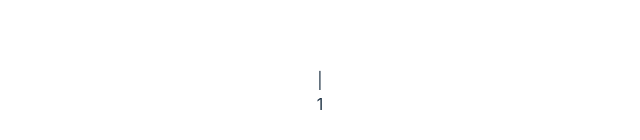
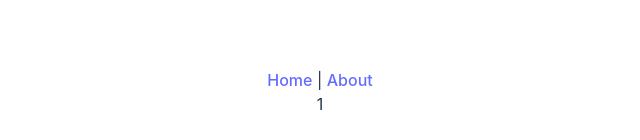
Before and after one commit to eavan5/vue-router-analyse, a Vue app: page /about in a window 1280 px wide. Shown: the part 308-448 px from the top of the page, without its empty margins (320-960 px from the left). Built offline with nearby package versions, Linux system fonts and the light colour scheme.

Commit message:
feat: router.push

```diff
--- a/router.html
+++ b/router.html
@@ -14,10 +14,10 @@
     // 2. 路由的核心， 我们要自己维护路径的切换，要维护跳转的状态， replace, push (状态信息：滚动条等)
     // 3. 可以注入监听方法，路径变化后，可以通知我们
 
-    function createCurrentLocation (bases = '') {
+    function createCurrentLocation (bases = '') { //
       let { pathname, search, hash } = location
       if (bases.startsWith('#')) {
-        hash.slice(1) || '/'
+        return hash.slice(1) || '/'
       }
       return pathname + search + hash
     }
@@ -46,7 +46,7 @@
         currentState.value = state
       }
 
-      if (!currentState.value) { // 发生跳转初始化存入状态
+      if (!currentState.value) { // 发生跳转 初始化存入状态
         changeLocation(currentLocation.value, buildState(null, currentLocation.value, null, true), true)
       }
       // console.log(currentLocation.value, currentState.value, history.state);
--- a/src/App.vue
+++ b/src/App.vue
@@ -1,4 +1,18 @@
+<!-- <script >
+export default {
+  name: 'App',
+  mounted () {
+    console.log(this.$route);
+    console.log(this.$router);
+  }
+}
+</script> -->
 <script setup>
+import { inject } from 'vue';
+
+const route = inject('route')
+const router = inject('router')
+console.log(route, router);
 
 </script>
 
--- a/src/vue-router/index.jsx
+++ b/src/vue-router/index.jsx
@@ -1,3 +1,5 @@
+import { shallowRef, computed,inject } from 'vue'
+
 export * from './history'
 
 function normalizeRecord(record) {
@@ -21,7 +23,8 @@ function createRecord(record, parent) {
 		parent,
 		children: [],
 	}
-	if (parent) {
+  if (parent) {
+    //反过来记住儿子
 		parent.children.push(obj)
 	}
 	return obj
@@ -46,28 +49,120 @@ function createRouterMatcher(routes) {
 	function addRoutes(routes) {
 		routes.forEach(route => addRoute(route))
 	}
+  function resolveMatcher (route) {
+    let matched = []
+    let record = matchers.find(record => record.path === route.path)
+
+    while (record) {
+      matched.push(record)
+      record = record.parent
+    }
+    return {
+      path: route.path,
+      matched
+    }
+  }
+
 	addRoutes(routes)
 	// console.log(matchers)
 	return {
 		matchers,
-		addRoutes,
+    addRoutes,
+    resolveMatcher,
 		addRoute, // vue的动态路由添加，就是调用这个方法
 	}
+}
+
+const START_LOCATION_STATE = {
+	// 开始的状态
+	path: '/',
+	matched: [],
+	query: {},
+	params: {},
 }
 
 export function createRouter(options) {
 	let { routes, history } = options
 
+  let ready = false
+
+
 	// 根据routes，生成对应的匹配器 [{path: '/', component: Home}, {path: '/about', component: About}]
-	const { addRoute, addRoutes, matchers } = createRouterMatcher(routes)
+	const { addRoute, addRoutes, resolveMatcher,matchers } = createRouterMatcher(routes)
+	// console.log(matchers, history)
+
+	const currentRoute = shallowRef(START_LOCATION_STATE) // 只监听一层 类似vue2的$route
+	// console.log(currentRoute)
+
+	if (currentRoute.value === START_LOCATION_STATE) {
+		// 用户一加载
+		push(history.location) // 根据用户当前的路径做一次匹配操作
+	}
+
+	let reactiveRoute = {}
+	for (const key in START_LOCATION_STATE) {
+		reactiveRoute[key] = computed(() => currentRoute.value[key])
+	}
+	console.log(reactiveRoute)
+
+  function resolve (to) {
+		if (typeof to === 'string') {
+			to = { path: to }
+    }
+		return resolveMatcher(to) // 当前的路径是什么 匹配的结果是什么
+  }
+
+
+  function markReady() {
+    if (ready) return
+    ready = true
+    history.listen((to) => {
+      // 监听用户的前进后退事件，再次发生跳转逻辑，更新当前的currentRoute
+      let targetLocation = resolve(to)
+      const from = currentRoute.value
+      finalNavigation(targetLocation, from,true)
+    })
+  }
+
+  function finalNavigation (to,from,replace) {
+    if (from === START_LOCATION_STATE||replace) { // 第一次是replace模式
+      history.replace(to.path)
+    } else {
+      history.push(to.path) // 后续的是push模式
+    }
+    currentRoute.value = to
+    markReady()
+  }
+
+	function push(to) {
+    const targetLocation = resolve(to)
+    const from = currentRoute.value
+    finalNavigation(targetLocation, from)
+    console.log(currentRoute.value);
+	}
 
 	const router = {
+		push,
+		replace() {},
 		install(app) {
-			app.component('RouterLink', {
-				setup(props, { slots }) {
-					return () => {
-						slots.default()
-					}
+			app.config.globalProperties.$router = router
+			Object.defineProperty(app.config.globalProperties, '$route', {
+				get: () => currentRoute.value,
+			})
+
+			app.provide('router', router) // 兼容hooks写法
+			app.provide('route', currentRoute)
+
+      app.component('RouterLink', {
+        props: {
+          to:{}
+        },
+        setup (props, { slots }) {
+          const router = inject('router')
+          const navigate = () => {
+            router.push(props.to)
+          }
+          return () => <a onClick={navigate}>{slots.default()}</a>
 				},
 			})
 			app.component('RouterView', {
```
